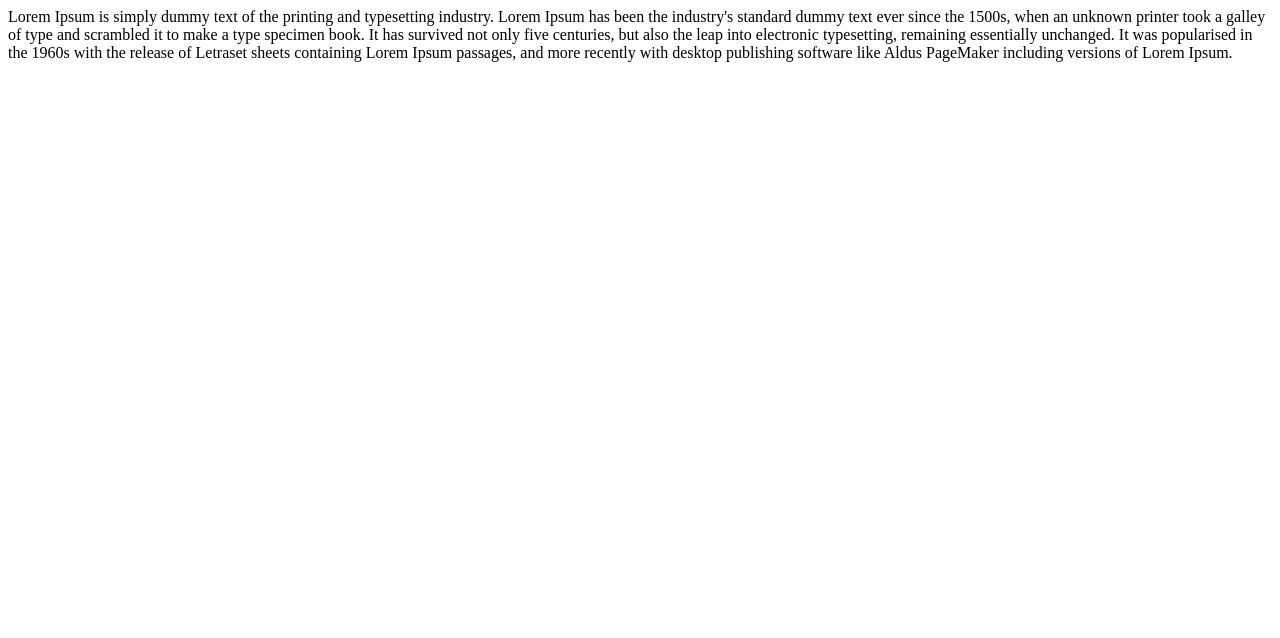
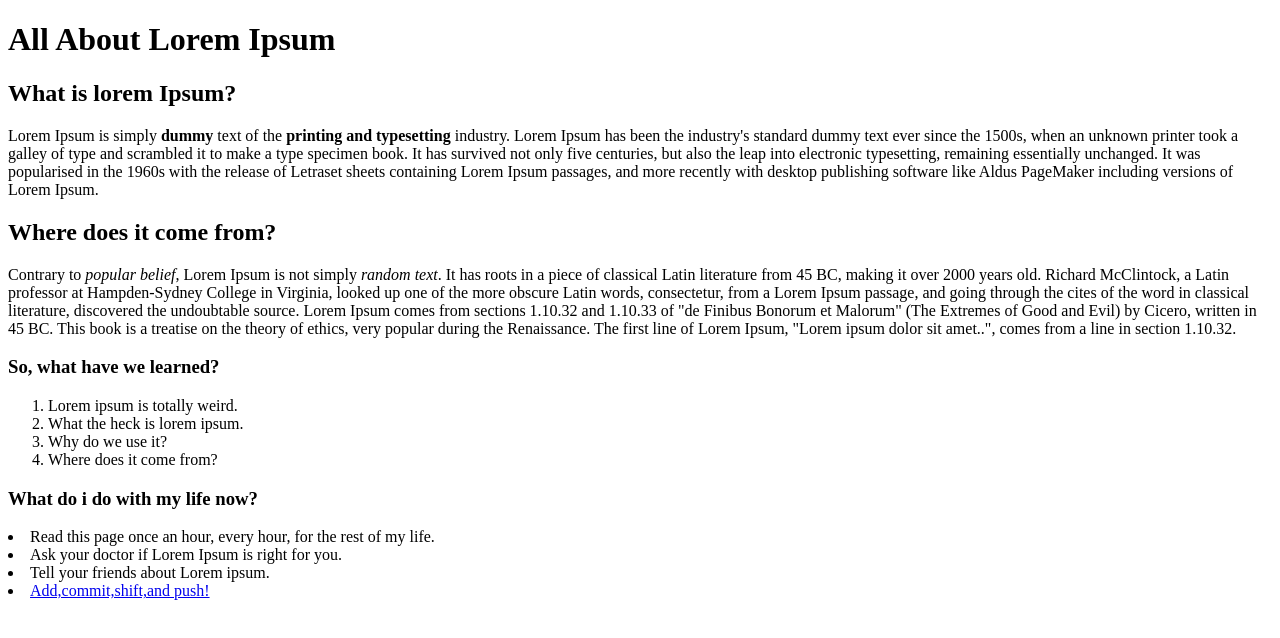
Before and after one commit to BVcoding2020/lab-12-html, a plain HTML site: page index.html in a window 1280 px wide. Drawn offline with Linux system fonts and the light colour scheme.

```diff
--- a/index.html
+++ b/index.html
@@ -1,13 +1,28 @@
 <!DOCTYPE html>
 <html lang="en">
 <head>
-	<title></title>
+	<title>All About Lorem Ipsum</title>
 </head>
-<body>
-Lorem Ipsum is simply dummy text of the printing and typesetting industry. Lorem Ipsum has been the industry's standard dummy text ever since the 1500s, when an unknown printer took a galley of type and scrambled it to make a type specimen book. It has survived not only five centuries, but also the leap into electronic typesetting, remaining essentially unchanged. It was popularised in the 1960s with the release of Letraset sheets containing Lorem Ipsum passages, and more recently with desktop publishing software like Aldus PageMaker including versions of Lorem Ipsum.
+	<body>
+		<h1>All About Lorem Ipsum</h1>
+		<h2>What is lorem Ipsum?</h2>
+	<p>Lorem Ipsum is simply <strong>dummy</strong> text of the <b>printing and typesetting</b> industry. Lorem Ipsum has been the industry's standard dummy text ever since the 1500s, when an unknown printer took a galley of type and scrambled it to make a type specimen book. It has survived not only five centuries, but also the leap into electronic typesetting, remaining essentially unchanged. It was popularised in the 1960s with the release of Letraset sheets containing Lorem Ipsum passages, and more recently with desktop publishing software like Aldus PageMaker including versions of Lorem Ipsum.</p>
+	<h2>Where does it come from?</h2>
+	<p>Contrary to <em>popular belief</em>, Lorem Ipsum is not simply <i>random text</i>. It has roots in a piece of classical Latin literature from 45 BC, making it over 2000 years old. Richard McClintock, a Latin professor at Hampden-Sydney College in Virginia, looked up one of the more obscure Latin words, consectetur, from a Lorem Ipsum passage, and going through the cites of the word in classical literature, discovered the undoubtable source. Lorem Ipsum comes from sections 1.10.32 and 1.10.33 of "de Finibus Bonorum et Malorum" (The Extremes of Good and Evil) by Cicero, written in 45 BC. This book is a treatise on the theory of ethics, very popular during the Renaissance. The first line of Lorem Ipsum, "Lorem ipsum dolor sit amet..", comes from a line in section 1.10.32.</p>
+
+	<h3>So, what have we learned?</h3>
+	<ol>
+		<li>Lorem ipsum is totally weird.</li>
+		<li>What the heck is lorem ipsum.</li>
+		<li>Why do we use it?</li>
+		<li>Where does it come from?</li>
+	</ol>
+	<h3>What do i do with my life now?</h3>
+	<li>Read this page once an hour, every hour, for the rest of my life.</li>
+	<li>Ask your doctor if Lorem Ipsum is right for you.</li>
+	<li>Tell your friends about Lorem ipsum.</li>
+	<li><a href="https://www.lipsum.com/">Add,commit,shift,and push!</a></li>
 
 
-
-
-</body>
+	</body>
 </html>
```
